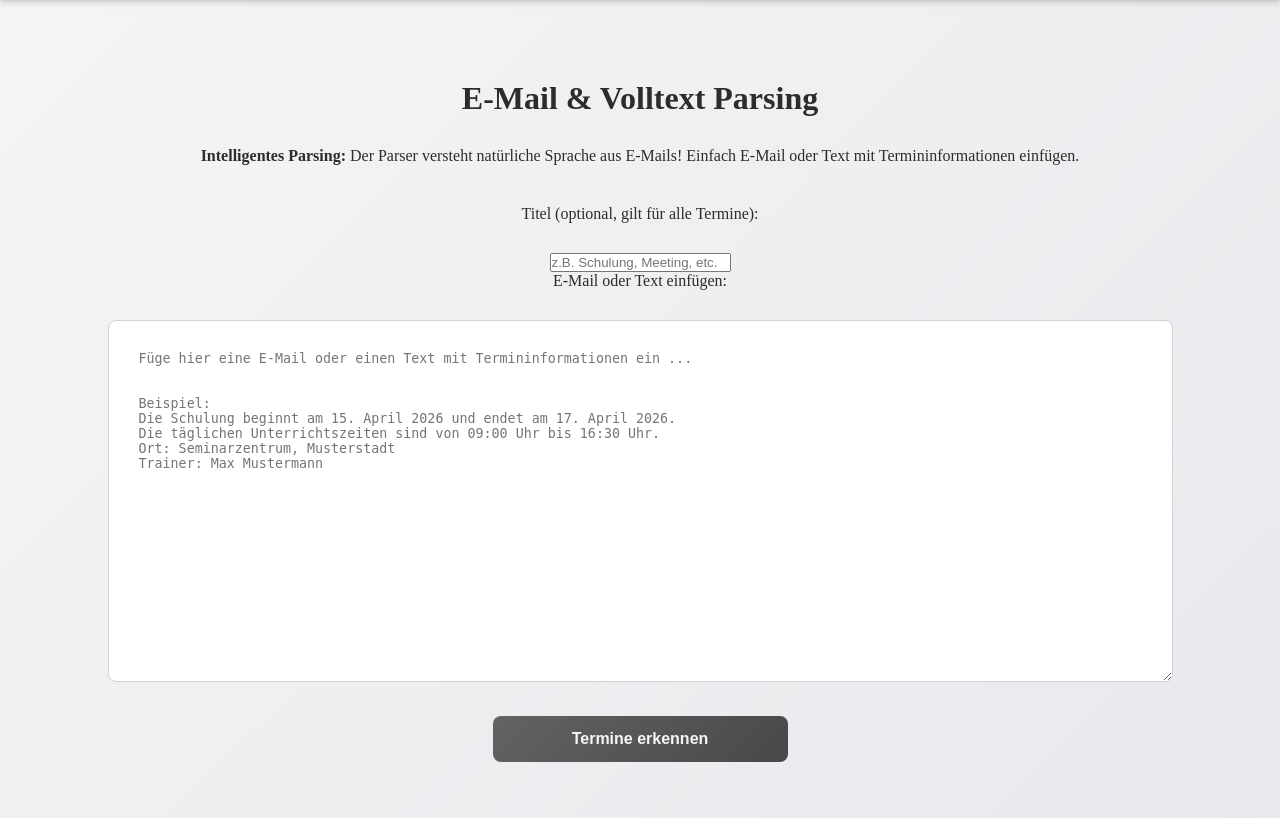
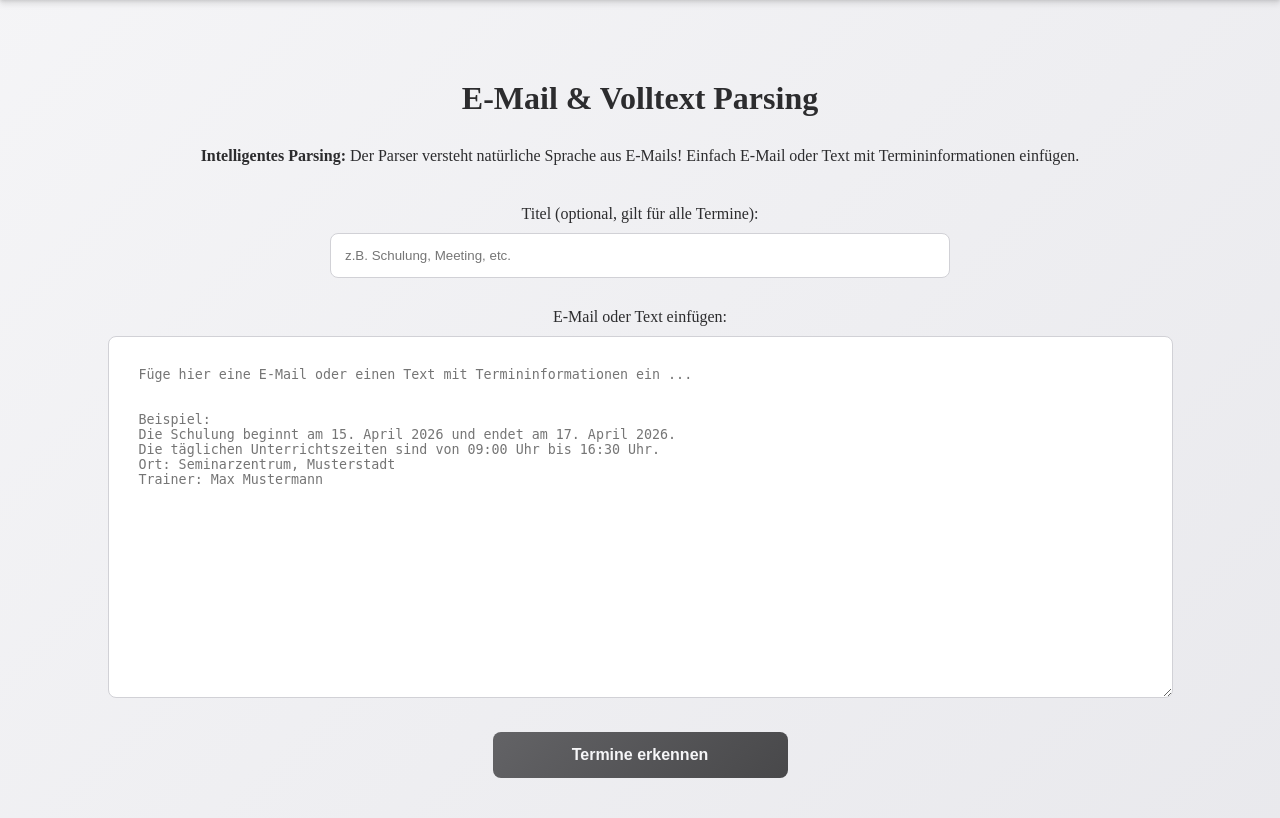
Before and after one commit to ReikyX/ICS-Generator-IHK---Projekt-, a Flask app: page /smart_text in a window 1280 px wide. Shown: the part 84-902 px from the top of the page. Run offline with Flask 3, Linux system fonts and the light colour scheme.

Commit message:
feat: style change for custom_title input field

```diff
--- a/app/static/css/style.css
+++ b/app/static/css/style.css
@@ -74,6 +74,19 @@ main{
     background: var();
 }
 
+.title-optional{
+    margin-bottom: 30px;
+    border-radius: 5px;
+
+}
+
+#customTitle{
+    width: 50%;
+    padding: 14px;
+    border: 1px solid var(--border-color);
+    border-radius: 8px;
+}
+
 textarea{
     width: 85%;
     padding: 30px;
@@ -85,7 +98,7 @@ textarea{
 
 label{
     display: block;
-    margin-bottom: 30px;
+    margin-bottom: 10px;
 }
 
 button[type="submit"]{
--- a/app/templates/smart.html
+++ b/app/templates/smart.html
@@ -9,9 +9,9 @@
 
 <div class="content">
     <div class="info-box"><strong>Intelligentes Parsing: </strong> Der Parser versteht natürliche Sprache aus E-Mails! Einfach E-Mail oder Text mit Termininformationen einfügen.</div>
+    <div class="title-optional"><label for="customTitle">Titel (optional, gilt für alle Termine):</label>
+    <input type="text" id="customTitle" name="customTitle" placeholder="z.B. Schulung, Meeting, etc."></input></div>
 
-    <label for="customTitle">Titel (optional, gilt für alle Termine):</label>
-    <input type="text" id="customTitle" name="customTitle" placeholder="z.B. Schulung, Meeting, etc."></input>
     <form action="/smart_parse" method="post" id="parseForm">
         <label for="text">E-Mail oder Text einfügen:</label>
         <textarea
```
